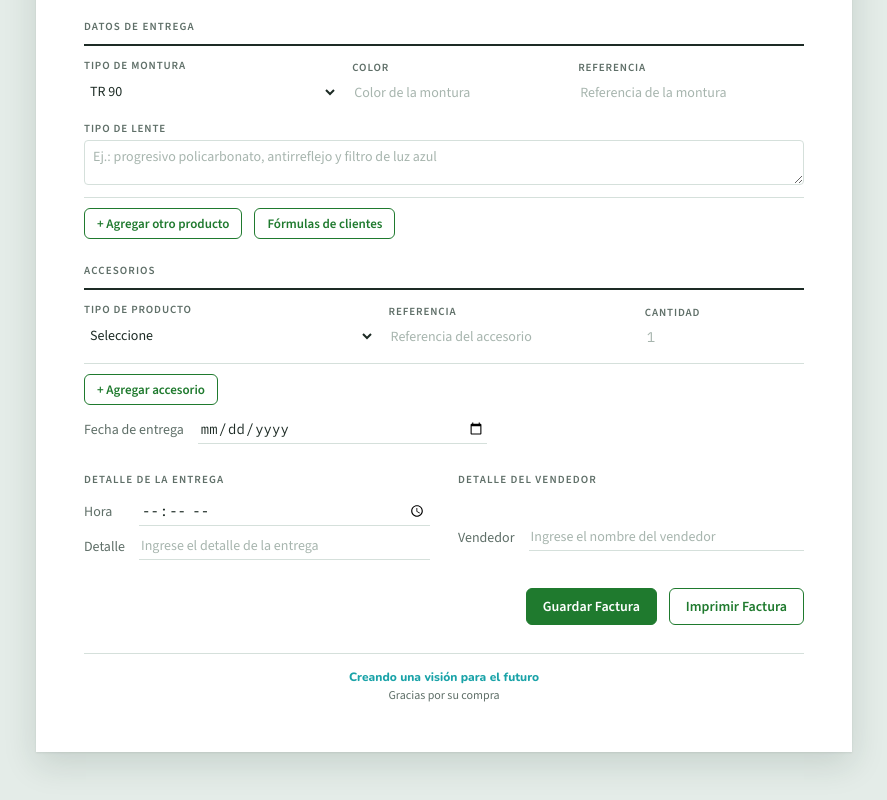
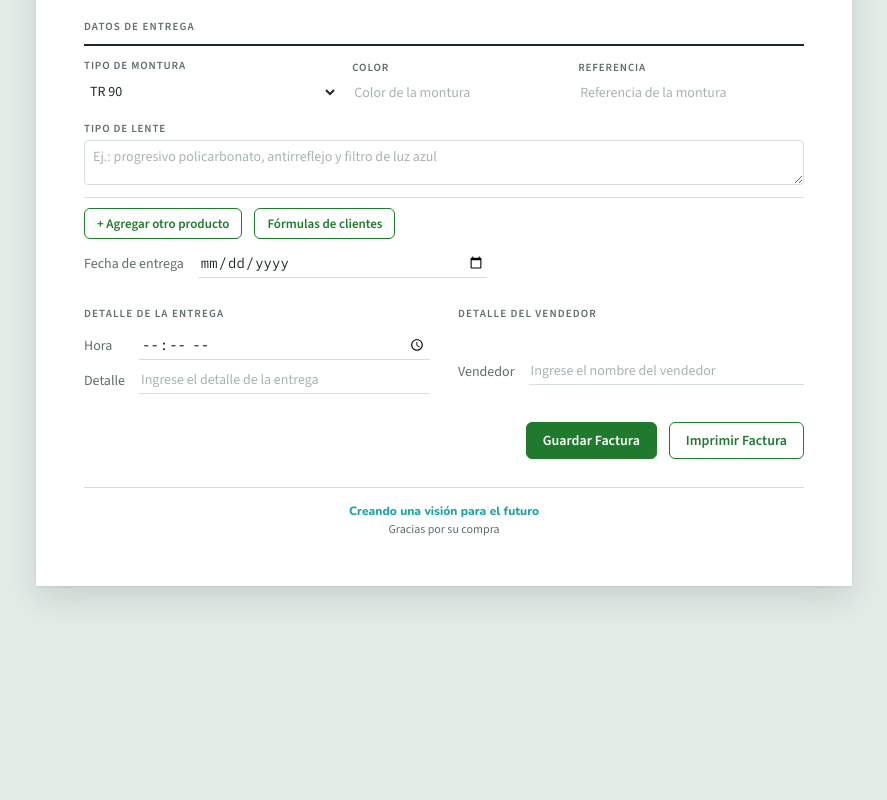
Before and after one commit to opticasimpactovisual-bit/San-Antonio, a plain HTML site: page Facturacion/Facturacion.html in a window 1280 px wide. Shown: the part 826-1626 px from the top of the page, without its empty margins (196-1083 px from the left). After the commit the page ends 1460 px from the top, so only its background shows below. Drawn offline with nearby package versions, Linux system fonts and the light colour scheme.

Commit message:
Quitar sección de accesorios de Facturacion
Co-Authored-By: Claude Opus 5.5 <noreply@anthropic.com>

```diff
--- a/Facturacion/Facturacion.html
+++ b/Facturacion/Facturacion.html
@@ -146,41 +146,6 @@
             <button type="button" id="agregarProducto" class="boton-secundario">+ Agregar otro producto</button>
             <a href="../Formulas/Formulas_clientes.html" class="boton-secundario boton-enlace">Fórmulas de clientes</a>
         </div>
-
-        <!-- Accesorios: el botón "Agregar accesorio" copia la primera fila -->
-        <p class="titulo subtitulo">Accesorios</p>
-        <div id="accesorios">
-            <div class="accesorio">
-                <div class="celda">
-                    <label for="TipoAccesorio">Tipo de producto</label>
-                    <select id="TipoAccesorio" name="TipoAccesorio">
-                        <option value="">Seleccione</option>
-                        <option value="Plaquetas">Plaquetas</option>
-                        <option value="Tornillos">Tornillos</option>
-                        <option value="Pañitos">Pañitos</option>
-                        <option value="Líquido antiempañante">Líquido antiempañante</option>
-                        <option value="Terminales">Terminales</option>
-                        <option value="Cordón">Cordón</option>
-                        <option value="Cadenas">Cadenas</option>
-                        <option value="Colas de ratón">Colas de ratón</option>
-                        <option value="Reparación">Reparación</option>
-                        <option value="Otros">Otros</option>
-                    </select>
-                </div>
-                <div class="celda">
-                    <label for="AccReferencia">Referencia</label>
-                    <input type="text" id="AccReferencia" name="AccReferencia" placeholder="Referencia del accesorio">
-                </div>
-                <div class="celda">
-                    <label for="AccCantidad">Cantidad</label>
-                    <input type="number" id="AccCantidad" name="AccCantidad" min="1" placeholder="1">
-                </div>
-                <button type="button" class="quitar" hidden>Quitar</button>
-            </div>
-        </div>
-        <div class="botones-productos">
-            <button type="button" id="agregarAccesorio" class="boton-secundario">+ Agregar accesorio</button>
-        </div>
         <div class="campos">
             <label for="FechaEntrega">Fecha de entrega</label>
             <input type="date" id="FechaEntrega" name="FechaEntrega">
@@ -217,6 +182,6 @@
         Gracias por su compra
     </footer>
 </main>
-<script src="script.js?v=3"></script>
+<script src="script.js?v=4"></script>
 </body>
 </html>
--- a/Facturacion/script.js
+++ b/Facturacion/script.js
@@ -287,7 +287,7 @@
             // Una fila de accesorio por cada accesorio guardado
             const listaAccesorios = f.accesorios || [];
             for (let i = 1; i < listaAccesorios.length; i++) {
-                document.getElementById("agregarAccesorio").click();
+                if (document.getElementById("agregarAccesorio")) document.getElementById("agregarAccesorio").click();
             }
             document.querySelectorAll(".accesorio").forEach(function (fila, i) {
                 const a = listaAccesorios[i];
@@ -355,7 +355,8 @@
         const accesorios = document.getElementById("accesorios");
         let contadorAccesorios = 1;
 
-        document.getElementById("agregarAccesorio").addEventListener("click", function () {
+        // Solo si la página tiene la sección de accesorios
+        if (accesorios) document.getElementById("agregarAccesorio").addEventListener("click", function () {
             contadorAccesorios++;
             const nueva = accesorios.querySelector(".accesorio").cloneNode(true);
 
```
